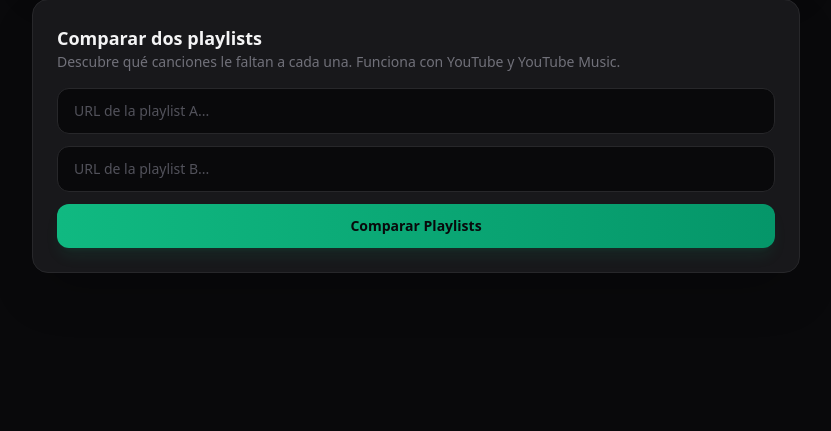
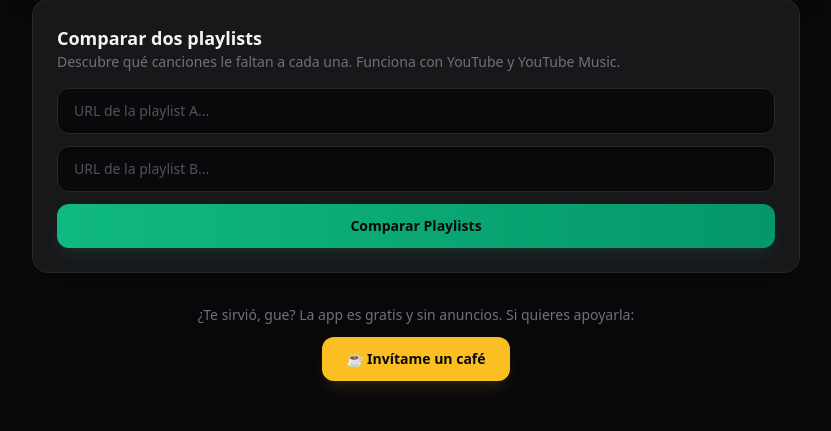
Before and after one commit to CarWhite01/PlayList, a FastAPI app: template templates/index.html in a window 1280 px wide. Shown: the part 369-800 px from the top of the page, without its empty margins (224-1055 px from the left). Run offline with FastAPI, Linux system fonts and the light colour scheme; the template is opened without the code that fills it: most values are stand-ins (such as "Sample title", 1, 10 or a date in 2020); some libraries are stand-ins or nearby versions.

Commit message:
Agrega botón opcional de donaciones
El botón 'Invítame un café' aparece al final de la página solo si se
define la variable de entorno DONACIONES_URL (link https de Ko-fi,
Buy Me a Coffee, etc.).

Co-Authored-By: Claude Opus 5.5 <noreply@anthropic.com>
Claude-Session: https://claude.ai/code/session_01JZ7Z9NLmoox6P6tdmDePG5

```diff
--- a/main.py
+++ b/main.py
@@ -11,6 +11,12 @@ from ytmusicapi import YTMusic
 from analisis import buscar_duplicados, comparar
 
 logger = logging.getLogger(__name__)
+
+# Link de Ko-fi, Buy Me a Coffee, etc. Si no está definido, no se muestra el botón.
+DONACIONES_URL = os.getenv("DONACIONES_URL", "").strip()
+if DONACIONES_URL and not DONACIONES_URL.startswith("https://"):
+    logger.warning("DONACIONES_URL debe empezar con https://; se ignora el botón de donaciones.")
+    DONACIONES_URL = ""
 
 app = FastAPI()
 templates = Jinja2Templates(directory="templates")
@@ -60,7 +66,7 @@ def respuesta_error(e: ErrorPlaylist) -> JSONResponse:
 
 @app.get("/", response_class=HTMLResponse)
 def home(request: Request):
-    return templates.TemplateResponse(request=request, name="index.html")
+    return templates.TemplateResponse(request=request, name="index.html", context={"donaciones_url": DONACIONES_URL})
 
 
 # Las rutas son síncronas a propósito: FastAPI las ejecuta en un hilo aparte, así
--- a/templates/index.html
+++ b/templates/index.html
@@ -117,6 +117,17 @@
             </div>
         </div>
     </section>
+
+    {% if donaciones_url %}
+    <!-- Donaciones -->
+    <footer class="max-w-3xl w-full mt-8 mb-4 flex flex-col items-center gap-3 text-center">
+        <p class="text-zinc-500 text-sm">¿Te sirvió, gue? La app es gratis y sin anuncios. Si quieres apoyarla:</p>
+        <a href="{{ donaciones_url }}" target="_blank" rel="noopener noreferrer"
+            class="inline-flex items-center gap-2 bg-amber-400 hover:bg-amber-300 text-zinc-950 font-bold px-6 py-3 rounded-xl transition-all shadow-lg shadow-amber-400/10 active:scale-95 text-sm">
+            ☕ Invítame un café
+        </a>
+    </footer>
+    {% endif %}
 
     <script>
         // Crea un elemento con texto usando textContent para que los títulos no se interpreten como HTML (evita XSS)
```
Also changed, not shown: tests/test_rutas.py (+7 -0 lines).
